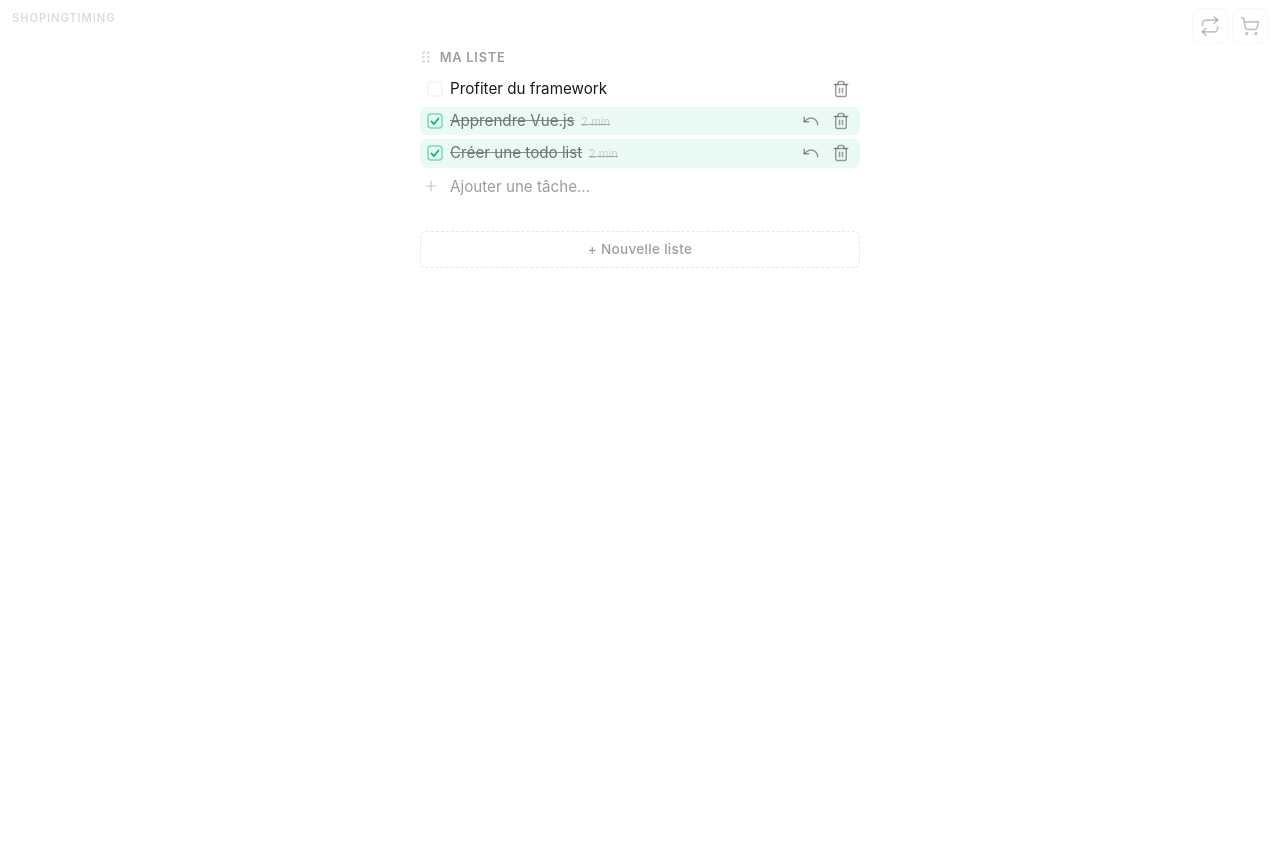
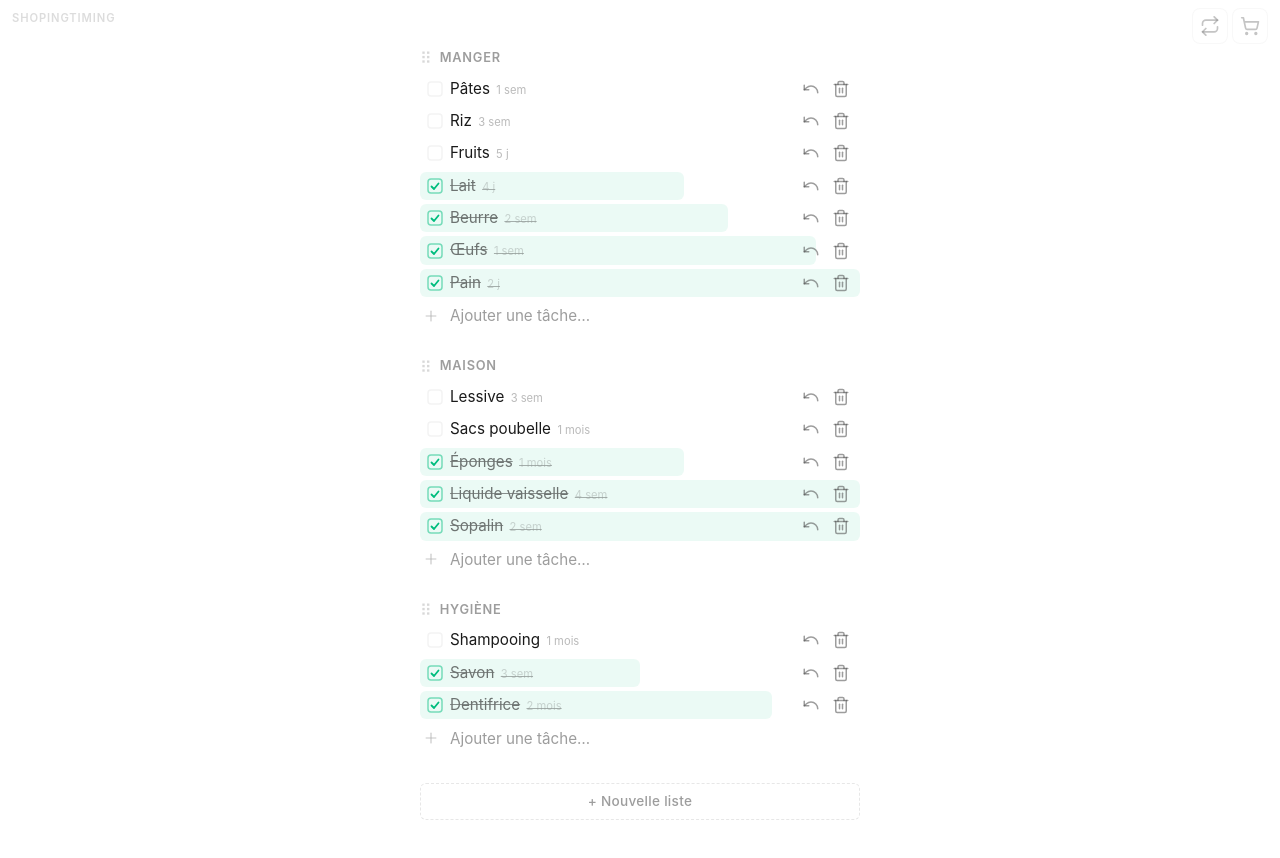
Before and after one commit to CyrilDenoyelle/shoping-timing, a Vue app: page / in a window 1280 px wide. Shown: the top 858 px of the page. Before the commit the page ends 800 px from the top, so only its background shows below. Built offline with nearby package versions, Linux system fonts and the light colour scheme.

Commit message:
Enhance demo data

```diff
--- a/src/composables/useTodoStorage.js
+++ b/src/composables/useTodoStorage.js
@@ -3,18 +3,48 @@ import { ref, watch, computed, onMounted, onUnmounted } from 'vue'
 const STORAGE_KEY = 'shoping-timing-lists'
 const LEGACY_STORAGE_KEY = 'shoping-timing-todos'
 
-const TWO_MINUTES_MS = 2 * 60 * 1000
+const HOUR = 3_600_000
+const DAY = 24 * HOUR
+const NOW = Date.now()
+
+function demoTimings(intervalDays, count, agoFraction, done = true) {
+  const interval = intervalDays * DAY
+  const lastEnd = NOW - interval * agoFraction
+  const timings = []
+  for (let i = count; i >= 1; i--) {
+    const end = lastEnd - interval * i
+    timings.push([end - 5000, end])
+  }
+  if (done) {
+    timings.push([lastEnd - 5000, lastEnd])
+  } else {
+    timings.push([lastEnd - 5000])
+  }
+  return {timings, averageIntervalMs: interval }
+}
 
 const defaultLists = [
-  {
-    id: 'default',
-    name: 'Ma liste',
-    todos: [
-      { id: 1, text: 'Apprendre Vue.js', done: true, timings: [[Date.now(), Date.now() + TWO_MINUTES_MS]], averageIntervalMs: TWO_MINUTES_MS },
-      { id: 2, text: 'Créer une todo list', done: true, timings: [[Date.now(), Date.now() + TWO_MINUTES_MS]], averageIntervalMs: TWO_MINUTES_MS },
-      { id: 3, text: 'Profiter du framework', done: false, timings: [], averageIntervalMs: Infinity },
-    ],
-  },
+  {id: 'demo-manger', name: 'Manger', todos: [
+    { id: 1, text: 'Lait', done: true, ...demoTimings(4, 5, 0.9) },
+    { id: 2, text: 'Pain', done: true, ...demoTimings(2, 6, 0.3) },
+    { id: 3, text: 'Œufs', done: true, ...demoTimings(7, 4, 0.6) },
+    { id: 4, text: 'Beurre', done: true, ...demoTimings(14, 3, 0.75) },
+    { id: 5, text: 'Pâtes', done: false, ...demoTimings(10, 3, 0.4, false) },
+    { id: 6, text: 'Riz', done: false, ...demoTimings(21, 2, 0.1, false) },
+    { id: 7, text: 'Fruits', done: false, ...demoTimings(5, 4, 0.2, false) },
+  ]},
+  {id: 'demo-maison', name: 'Maison', todos: [
+    { id: 8, text: 'Éponges', done: true, ...demoTimings(30, 3, 0.85) },
+    { id: 9, text: 'Lessive', done: false, ...demoTimings(21, 2, 0.5, false) },
+    { id: 10, text: 'Liquide vaisselle', done: true, ...demoTimings(25, 3, 0.15) },
+    { id: 11, text: 'Sacs poubelle', done: false, ...demoTimings(30, 2, 0.7, false) },
+    { id: 12, text: 'Sopalin', done: true, ...demoTimings(14, 4, 0.5) },
+  ]},
+  {id: 'demo-hygiene', name: 'Hygiène', todos: [
+    { id: 13, text: 'Dentifrice', done: true, ...demoTimings(45, 2, 0.65) },
+    { id: 14, text: 'Shampooing', done: false, ...demoTimings(30, 3, 0.35, false) },
+    { id: 15, text: 'Savon', done: true, ...demoTimings(20, 3, 0.95) },
+  ]},
 ]
 
 function computeAverageIntervalMs(todo) {
```
